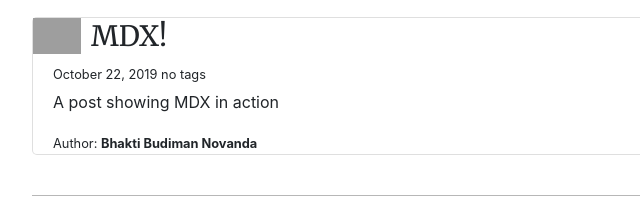
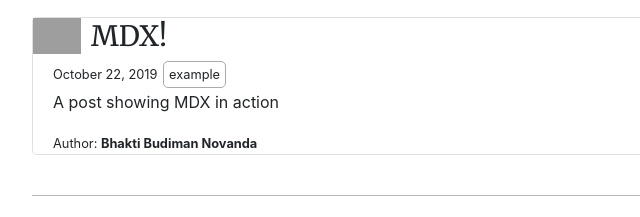
Before and after one commit to bhaktitud/personal-blog, a Gatsby site: page /blog in a window 1280 px wide. Shown: the part 1224-1441 px from the top of the page, 237-877 px from the left. Built offline with nearby package versions, Linux system fonts and the light colour scheme; Gatsby itself is replaced by a stand-in of ours; some packages are replaced by stand-ins of ours; grey boxes are pictures that could not be loaded.

Commit message:
view edite

```diff
--- a/content/blog/array-in-javascript.md
+++ b/content/blog/array-in-javascript.md
@@ -4,6 +4,7 @@ date: 2020-05-30T04:20:11.611Z
 title: Array in Javascript
 description: A brief explanation of Array in Javascript with example
 tags: ["basic programming", "tutorial", "theory", "javascript"]
+likes: 0
 ---
 Hi, In this article we will talk about Array in Javascript. As we all know previously, a variable can only hold / assign one single value, `let x = 'something'` for instance. Using an array you can assign multiple value into it, usually array used to keep dataset which has the same behavior and data type one to another, but this is not limited to, you can assign any multiple data value into a single array variable. Let us have a look at the example below,
 
--- a/content/blog/basic-programming-in-javascript.mdx
+++ b/content/blog/basic-programming-in-javascript.mdx
@@ -4,6 +4,7 @@ date: 2020-05-27T15:28:55.556Z
 title: Basic Programming in Javascript
 description: Step-by-step to guide you to learn the fundamental of Javascript
 tags: ["basic programming", "tutorial", "theory", "javascript"]
+likes: 0
 ---
 Hi, if you are reading this article, it means that most likely you are people who are just want to start learning programming using Javascript. In this article, I will provide some references for you to read about the basic concepts of what you must understand to dive into Javascript programming.
 
--- a/content/blog/conditional-statement.md
+++ b/content/blog/conditional-statement.md
@@ -4,6 +4,7 @@ date: 2020-05-27T15:10:01.269Z
 title: Conditional Statement
 description: A brief introduction to conditional statement in javascript
 tags: ["basic programming", "tutorial", "theory", "javascript"]
+likes: 0
 ---
 Hi, You might already heard or familiar with "*Conditional Statement"* before, in which a statement that should return boolean **"True"** or **"False"**. When the statement is True then you do or execute *command A*, or else do the *command B* or do nothing. In Javascript we use if-else conditional statement to handle these kind of problems (well, in fact it also used in other programming language). So this is how it is written,
 
--- a/content/blog/example.mdx
+++ b/content/blog/example.mdx
@@ -2,6 +2,8 @@
 title: MDX!
 date: "2019-10-22"
 description: "A post showing MDX in action"
+tags: ["example"]
+likes: 0
 ---
 
 This is a post showing MDX in action. This starter now comes with MDX out-of-the-box!
--- a/content/blog/for-statement.md
+++ b/content/blog/for-statement.md
@@ -4,6 +4,7 @@ date: 2020-05-27T15:37:57.607Z
 title: For Statement
 description: A brief introduction to for statement in javascript
 tags: ["basic programming", "tutorial", "theory", "javascript"]
+likes: 0
 ---
 Hi, in this article we will talk about ***for statement*** in **Javascript**. According to the documentation, "a **for** loop repeats until specified condition evaluates to **false**", *\-developer.mozilla.org*.
 
--- a/content/blog/how-to-create-a-personal-blog-with-gatsby.md
+++ b/content/blog/how-to-create-a-personal-blog-with-gatsby.md
@@ -4,6 +4,7 @@ date: 2020-05-28T10:32:32.216Z
 title: How To Create a Personal Blog With Gatsby
 description: A tutorial to build a personal blog using gatsby and netlify cms
 tags: ["web development", "blog", "gatsby", "javascript", "front-end", "graphql", "react"]
+likes: 0
 ---
 Hi, in this article we will create a personal blog by using Gatsby.js and Netlify as the cms and hosting. To begin with, there are several requirement that you have to meet,
 
--- a/gatsby-config.js
+++ b/gatsby-config.js
@@ -1,7 +1,7 @@
 module.exports = {
   siteMetadata: {
     // edit below
-    title: `CodeJam`,
+    title: `BhaktiDev`,
     author: `Bhakti Budiman Novanda`,
     description: `A starter personal blog with styled components, dark mode, and Netlify CMS.`,
     siteUrl: `https://bhaktixdev.netlify.app/`,
--- a/src/components/back-end.js
+++ b/src/components/back-end.js
@@ -13,7 +13,7 @@ function BackEnd() {
         >
             <div>
                 <h4>
-                    <Link style={{boxShadow: 'none', textDecoration: 'none', color: 'inherit'}} to="/backend/">Back-End Dev</Link>
+                    <Link style={{textDecoration: 'none', color: 'inherit'}} to="/backend/">Back-End Dev</Link>
                 </h4>
                 <p>All about back-end development, primarily express.js, node, postgresql, sequelize. In this section you will need to have a good fundamental knowledge of javascript.</p>
                 <hr />
--- a/src/components/basic-prog.js
+++ b/src/components/basic-prog.js
@@ -18,7 +18,7 @@ function BasicProg() {
                 style={{marginLeft: '10%'}}
             >
                 <h4>
-                   <Link style={{boxShadow: 'none', textDecoration: 'none', color: 'inherit'}} to="/basicprog/">Basic Programming </Link>
+                   <Link style={{textDecoration: 'none', color: 'inherit'}} to="/basicprog/">Basic Programming </Link>
                 </h4>
                 <p>All about basic programming in javascript, you will learn basic commands in javascript, Loop, Conditional, Nested-Loop, Nested-Condition and many more.</p>
                 <hr />
--- a/src/components/front-end.js
+++ b/src/components/front-end.js
@@ -20,7 +20,7 @@ function FrontEnd() {
                 }}
             >
                 <h4>
-                    <Link style={{boxShadow: 'none', textDecoration: 'none', color: 'inherit'}} to="/frontend">Front-End Dev</Link>
+                    <Link style={{textDecoration: 'none', color: 'inherit'}} to="/frontend">Front-End Dev</Link>
                 </h4>
                 <p>All about front-end development, you will learn how to develop client side using React.js, Redux and many more...</p>
                 <hr />
--- a/src/pages/blog.js
+++ b/src/pages/blog.js
@@ -99,6 +99,7 @@ class Blog extends React.Component {
         <div style={{ margin: "50px 0 40px" }}>
           {posts.map(({ node }) => {
             const title = node.frontmatter.title || node.fields.slug
+            const likes = node.frontmatter.likes
             return (
               <div
                 className='card' key={node.fields.slug}
@@ -166,6 +167,7 @@ export const pageQuery = graphql`
             title
             description
             tags
+            likes
           }
         }
       }
--- a/src/pages/index.js
+++ b/src/pages/index.js
@@ -12,7 +12,7 @@ import FrontEnd from "../components/front-end"
 
 class IndexPage extends React.Component {
   render() {
-    const siteTitle = "CodeJam"
+    const siteTitle = "BhaktiDev"
 
     const toLinkedIn = () => {
       window.open('https://www.linkedin.com/in/bhaktibudimannovanda', '_blank');
```
Also changed, not shown: 1 other file.
